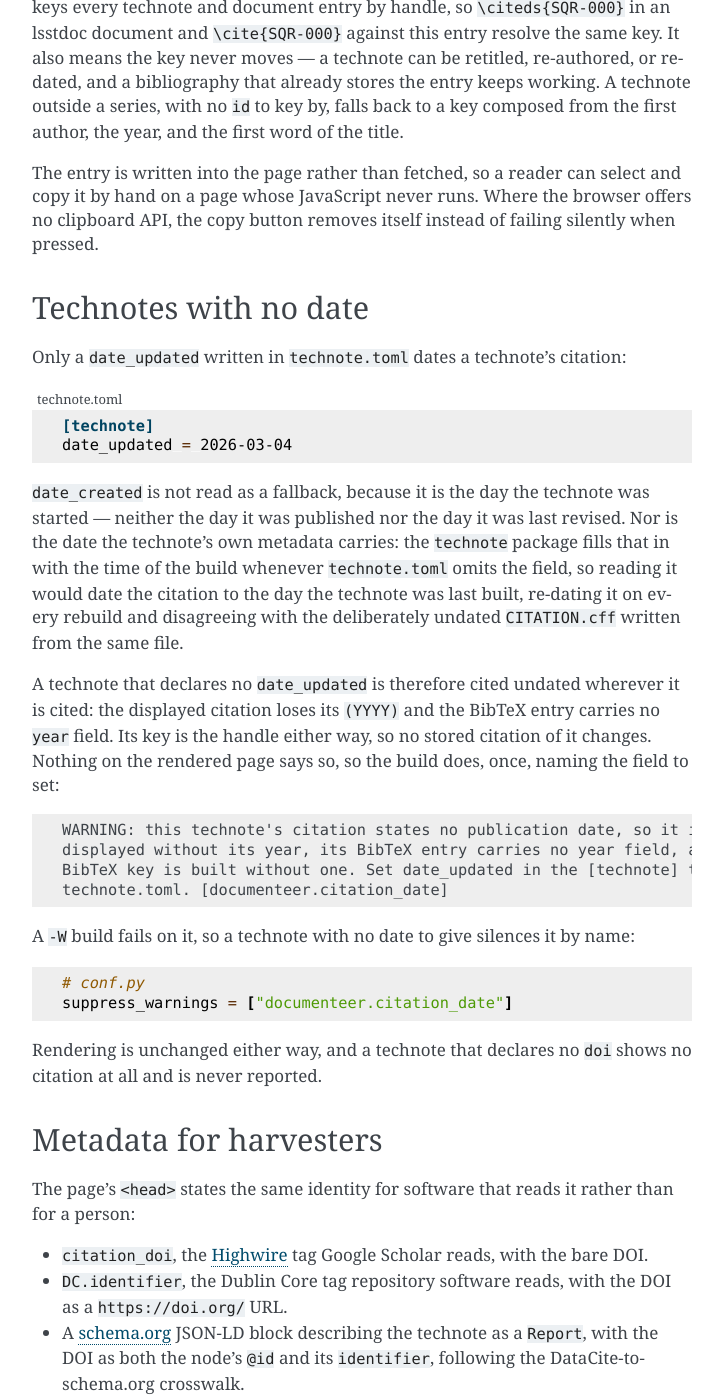
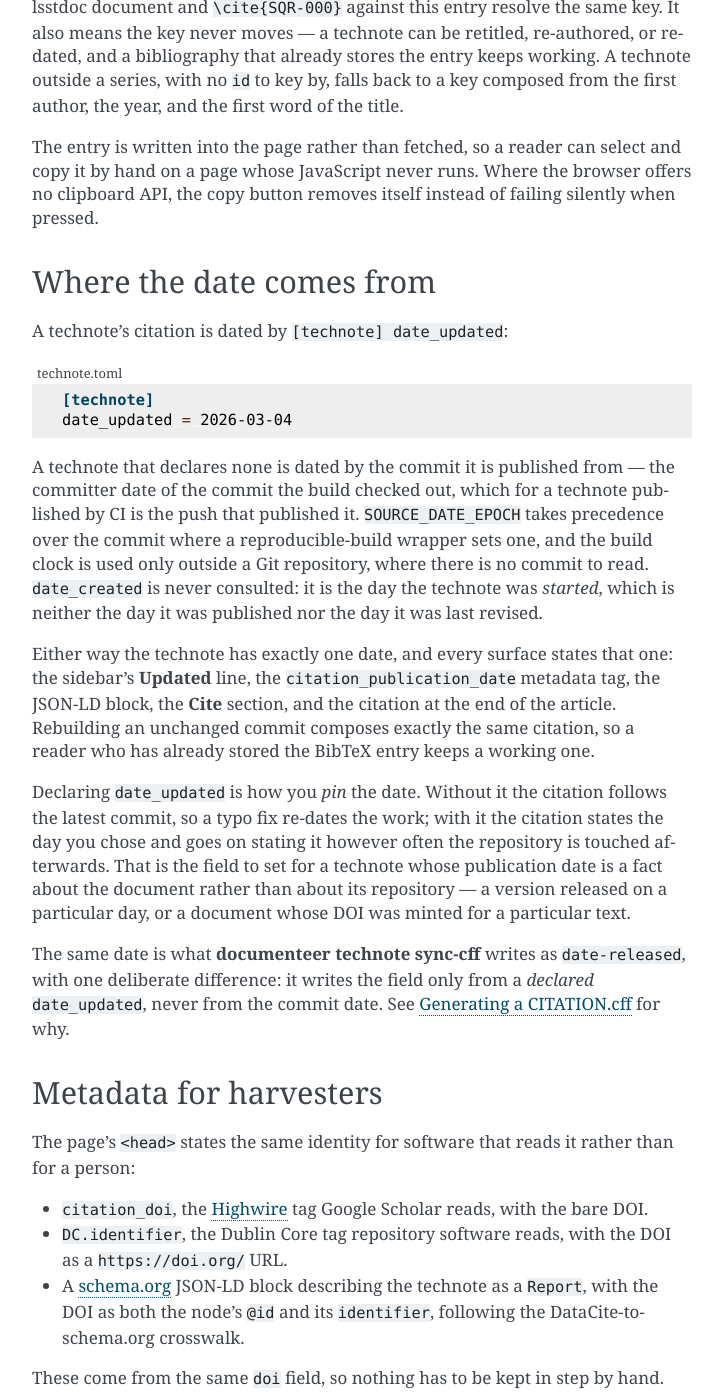
Before and after one commit to lsst-sqre/documenteer, a Sphinx documentation site: the page built from docs/technotes/citations.rst, in a window 1280 px wide and 1400 px high, scrolled down 1751 px. Shown: the whole window, without its empty margins (388-1111 px from the left). Built offline with Sphinx 7.4.7, drawn with Linux system fonts in a browser that asks for light colours; pages that are not in the unit, such as notebooks, are missing from menus; some of the changed text lies outside the part shown.

Commit message:
Date a technote's citation from its publishing commit
technote 0.12 defaults an undeclared date_updated to the committer date
of the checked-out commit rather than to the build clock, so the
metadata's own field is now a reproducible date and there is no longer
such a thing as an undated technote. The citation is composed from that
resolved value, which makes the sidebar's "Updated" line, the Open Graph
and citation_publication_date tags, the JSON-LD block, the Cite section,
and the article-end citation all state one date -- the thing integration
run 4 found they did not do.

Key decisions:
- TechnoteCitation now reads metadata.date_updated itself rather than
  taking a separately-passed declared value, since the factory has
  already decided which date is the technote's; is_dated goes with it,
  because nothing reads it any more.
- documenteer.ext.citationdate keeps its guide half untouched and loses
  its technote half entirely, preset registration included: a warning
  that can never fire is one a -W technote can only trip over.
- TN105's registered date is no longer a difference. It is appended as
  context to a finding raised for some other reason, worded
  informationally -- the record was issued then, the technote is dated
  by its publishing commit, and declaring date_updated pins the citation
  -- so a technote that merely declares no date reports nothing.
- sync-cff is deliberately left alone: it writes date-released only from
  a declared date_updated, because a commit date would leave the
  checked-in CITATION.cff stale after every content commit. The docs now
  say why.

Next-iteration notes:
- None.

Closes #508

```diff
--- a/docs/technotes/citation-file.rst
+++ b/docs/technotes/citation-file.rst
@@ -101,9 +101,10 @@
 
 ``date-released``
     ``technote.date_updated``, the day the technote was last published, written on both the top level and the preferred citation.
-    A technote that declares no ``date_updated`` generates a file with no ``date-released`` at all, and the command says so — the Citation File Format requires the field at neither level, so an undated technote is written as undated rather than as dated to a day nobody published on.
+    Only a *declared* ``date_updated`` is written here.
+    The technote's own pages fall back to the date of the commit they are published from (see :ref:`technote-citation-date`), and this file deliberately does not: it is a checked-in file compared against the repository by :doc:`TN106 <lint/tn106>`, so a commit date would make every content commit leave it stale and every ``sync-cff`` rewrite it.
+    A technote that declares no ``date_updated`` therefore generates a file with no ``date-released`` at all, and the command says so — the Citation File Format requires the field at neither level, so such a file is valid CFF 1.2.0 and is written as undated rather than as dated to a day nobody published on.
     ``technote.date_created`` is the day the technote was *started*, not the day it was released, and is never used for the citation.
-    The citation the technote's own pages display follows the same rule; see :ref:`technote-undated-citations`.
 
 .. seealso::
 
--- a/docs/technotes/citations.rst
+++ b/docs/technotes/citations.rst
@@ -35,8 +35,7 @@
    Sick, Jonathan (2026). The LSST DM Technical Note Publishing Platform.
    Vera C. Rubin Observatory. https://doi.org/10.71929/rubin/2570308
 
-The creators are the ``[[technote.authors]]`` entries, in order and family name first; the publisher is ``technote.organization.name``, and the year is the year of the ``date_updated`` :file:`technote.toml` declares.
-A technote that declares no ``date_updated`` is cited undated — the ``(YYYY)`` is dropped rather than guessed at — and the build says so; see :ref:`technote-undated-citations` below.
+The creators are the ``[[technote.authors]]`` entries, in order and family name first; the publisher is ``technote.organization.name``, and the year is the year of the technote's ``date_updated`` — the date :file:`technote.toml` declares, or, where it declares none, the date of the commit the technote is published from; see :ref:`technote-citation-date` below.
 This is the sentence a reader copies into a bibliography, so it is composed from the technote's own metadata during the build and can never disagree with the page it sits at the end of.
 
 The Cite section
@@ -70,12 +69,12 @@
 The entry is written into the page rather than fetched, so a reader can select and copy it by hand on a page whose JavaScript never runs.
 Where the browser offers no clipboard API, the copy button removes itself instead of failing silently when pressed.
 
-.. _technote-undated-citations:
+.. _technote-citation-date:
 
-Technotes with no date
-======================
+Where the date comes from
+=========================
 
-Only a ``date_updated`` written in :file:`technote.toml` dates a technote's citation:
+A technote's citation is dated by ``[technote] date_updated``:
 
 .. code-block:: toml
    :caption: technote.toml
@@ -83,28 +82,19 @@
    [technote]
    date_updated = 2026-03-04
 
-``date_created`` is not read as a fallback, because it is the day the technote was started — neither the day it was published nor the day it was last revised.
-Nor is the date the technote's own metadata carries: the ``technote`` package fills that in with the time of the build whenever :file:`technote.toml` omits the field, so reading it would date the citation to the day the technote was last built, re-dating it on every rebuild and disagreeing with the deliberately undated :file:`CITATION.cff` written from the same file.
+A technote that declares none is dated by the commit it is published from — the committer date of the commit the build checked out, which for a technote published by CI is the push that published it.
+``SOURCE_DATE_EPOCH`` takes precedence over the commit where a reproducible-build wrapper sets one, and the build clock is used only outside a Git repository, where there is no commit to read.
+``date_created`` is never consulted: it is the day the technote was *started*, which is neither the day it was published nor the day it was last revised.
 
-A technote that declares no ``date_updated`` is therefore cited undated wherever it is cited: the displayed citation loses its ``(YYYY)`` and the BibTeX entry carries no ``year`` field.
-Its key is the handle either way, so no stored citation of it changes.
-Nothing on the rendered page says so, so the build does, once, naming the field to set:
+Either way the technote has exactly one date, and every surface states that one: the sidebar's **Updated** line, the ``citation_publication_date`` metadata tag, the JSON-LD block, the **Cite** section, and the citation at the end of the article.
+Rebuilding an unchanged commit composes exactly the same citation, so a reader who has already stored the BibTeX entry keeps a working one.
 
-.. code-block:: text
+Declaring ``date_updated`` is how you *pin* the date.
+Without it the citation follows the latest commit, so a typo fix re-dates the work; with it the citation states the day you chose and goes on stating it however often the repository is touched afterwards.
+That is the field to set for a technote whose publication date is a fact about the document rather than about its repository — a version released on a particular day, or a document whose DOI was minted for a particular text.
 
-   WARNING: this technote's citation states no publication date, so it is
-   displayed without its year, its BibTeX entry carries no year field, and its
-   BibTeX key is built without one. Set date_updated in the [technote] table in
-   technote.toml. [documenteer.citation_date]
-
-A ``-W`` build fails on it, so a technote with no date to give silences it by name:
-
-.. code-block:: python
-
-   # conf.py
-   suppress_warnings = ["documenteer.citation_date"]
-
-Rendering is unchanged either way, and a technote that declares no ``doi`` shows no citation at all and is never reported.
+The same date is what :command:`documenteer technote sync-cff` writes as ``date-released``, with one deliberate difference: it writes the field only from a *declared* ``date_updated``, never from the commit date.
+See :doc:`citation-file` for why.
 
 Metadata for harvesters
 =======================
--- a/docs/technotes/update.rst
+++ b/docs/technotes/update.rst
@@ -277,7 +277,7 @@
    - ``canonical_url`` is the URL of the technote's website.
    - ``github_url`` is the URL of the technote's GitHub repository.
    - ``date_created`` is an optional field that specifies when the technote was first created.
-   - ``date_updated`` is an optional field that specifies when the technote was last updated. If you omit this field, the current date is used.
+   - ``date_updated`` is an optional field that specifies when the technote was last updated. If you omit it, the technote is dated by the commit it is published from; declaring it pins the date, including the date its citation states (see :ref:`technote-citation-date`).
    - Each author is specified with a ``[[technote.authors]]`` table (in TOML, the double brackets represent a table in an **array of tables**). Use the :command:`make add-author` command to add an author to this file using data from `authordb.yaml`_. It's important to use the ``internal_id`` field to identify authors with their corresponding key in `authordb.yaml`_. This enables Documenteer to update author information with the :command:`make sync-authors` command.
 
 conf.py file (updated)
```
Also changed, not shown: other parts of docs/technotes/citations.rst (+1 -1 lines), changelog.d/20260824_000011_jonathan_DM_55889_technote_0_10.md (+1 -1 lines), changelog.d/20260904_000000_jonathan_DM_55889_technote_0_11.md (+1 -1 lines), changelog.d/20260912_000001_jonathan_DM_55889_technote_citation_commit_date.md (added, +7 -0 lines), docs/technotes/lint/tn105.rst (+23 -20 lines), 10 other files.
